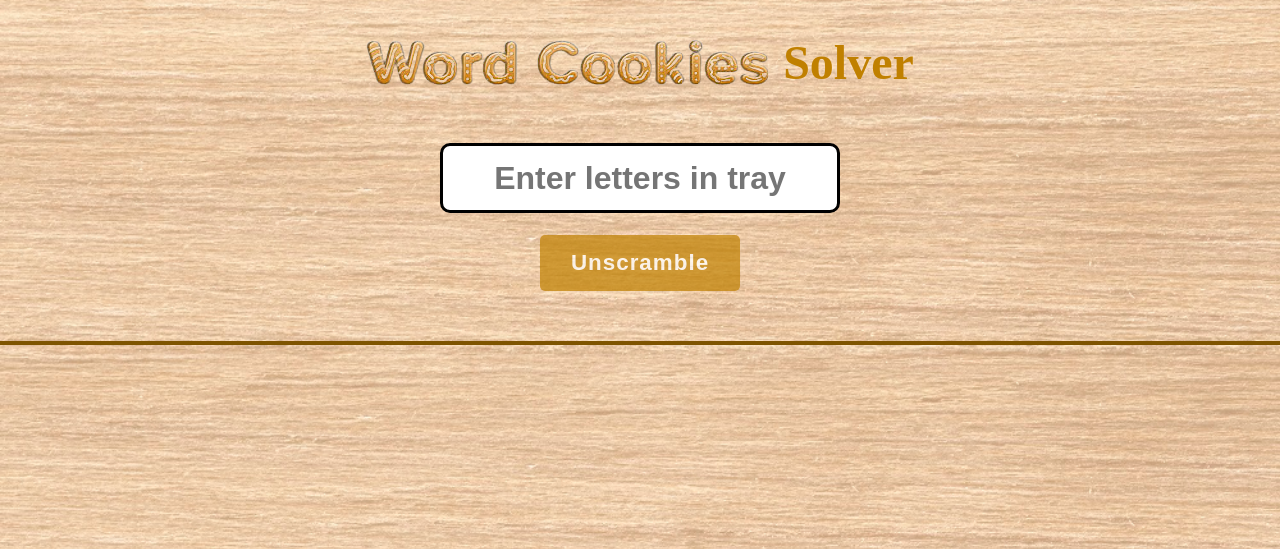
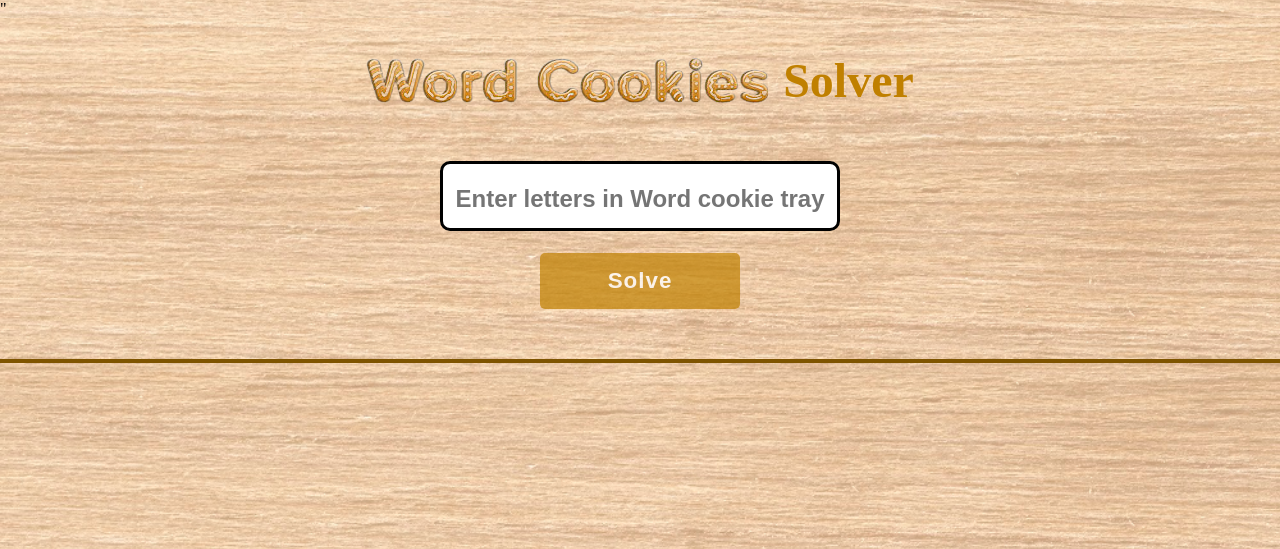
Before and after one commit to TechWithKen/Word_Cookie_Solver, a Django app: page /Solution in a window 1280 px wide. Shown: the top 549 px of the page. Run offline with Django 3.2, Linux system fonts and the light colour scheme.

Commit message:
Added extra functionalities and changed the font size and magination of some elements

```diff
--- a/Cookie_Solver/cookiesolver/static/cookiesolver/solution.css
+++ b/Cookie_Solver/cookiesolver/static/cookiesolver/solution.css
@@ -143,7 +143,7 @@
 
 .input_section input::placeholder{
     text-align: center;
-    font-size: 2rem;
+    font-size: 1.5rem;
     font-weight: bold
 }
 
--- a/Cookie_Solver/cookiesolver/templates/cookiesolver/index.html
+++ b/Cookie_Solver/cookiesolver/templates/cookiesolver/index.html
@@ -7,7 +7,7 @@
     <meta http-equiv="X-UA-Compatible" content="ie=edge">
     <title>WORD COOKIE SOLVER</title>
     <link rel="stylesheet" href="{% static 'cookiesolver/styles.css' %}">
-    <link rel="icon" type="image/png" sizes="32x32" href="/Cookie_Solver/cookiesolver/static/cookiesolver/images/background.jpg">"
+    <link rel="icon" type="image/jpg" sizes="32x32" href="/Cookie_Solver/cookiesolver/static/cookiesolver/images/background.jpg">"
 </head>
 <body>
     <section class="container">
@@ -20,6 +20,7 @@
         <main class="loading_container">
             <div class="neumorphism">
                 <div class="sm_neumorphism">
+                    <h2>@</h2>
                     <h2>C</h2>
                     <h2>I</h2>
                     <h2>H</h2>
--- a/Cookie_Solver/cookiesolver/templates/cookiesolver/solution.html
+++ b/Cookie_Solver/cookiesolver/templates/cookiesolver/solution.html
@@ -7,6 +7,7 @@
     <meta http-equiv="X-UA-Compatible" content="ie=edge">
     <title>WORD COOKIE SOLVER</title>
     <link rel="stylesheet" href="{% static 'cookiesolver/solution.css' %}"/>
+    <link rel="icon" type="image/jpg" sizes="32x32" href="/Cookie_Solver/cookiesolver/static/cookiesolver/images/background.jpg">"
     <script src="{% static 'cookiesolver/solution.js' %}"></script>
 </head>
 <body>
@@ -28,8 +29,8 @@
             <h2>Solver</h2>
         </header>
         <div class="input_section">
-            <input id="tray" type="text" placeholder="Enter letters in tray">
-            <button>Unscramble</button>
+            <input id="tray" type="text" placeholder="Enter letters in Word cookie tray">
+            <button>Solve</button>
         </div>
         <hr>
     </section>
```
